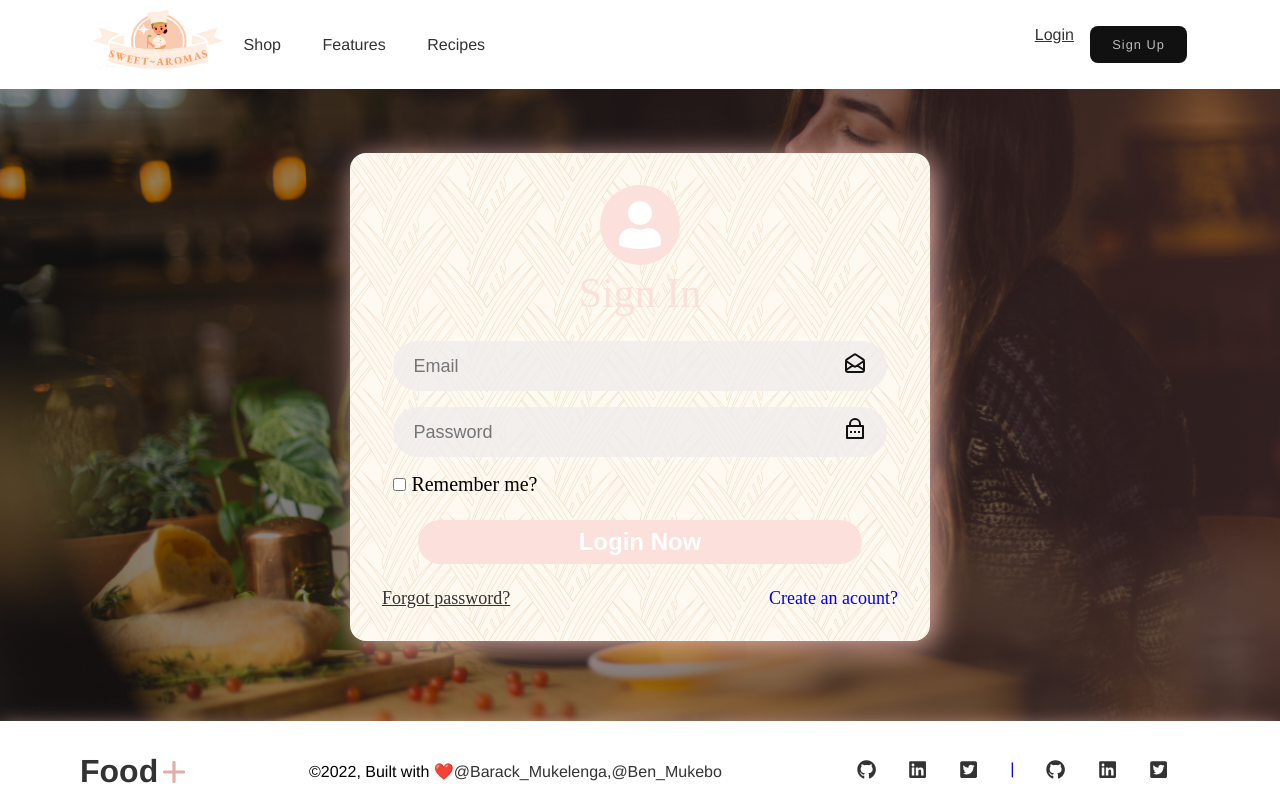
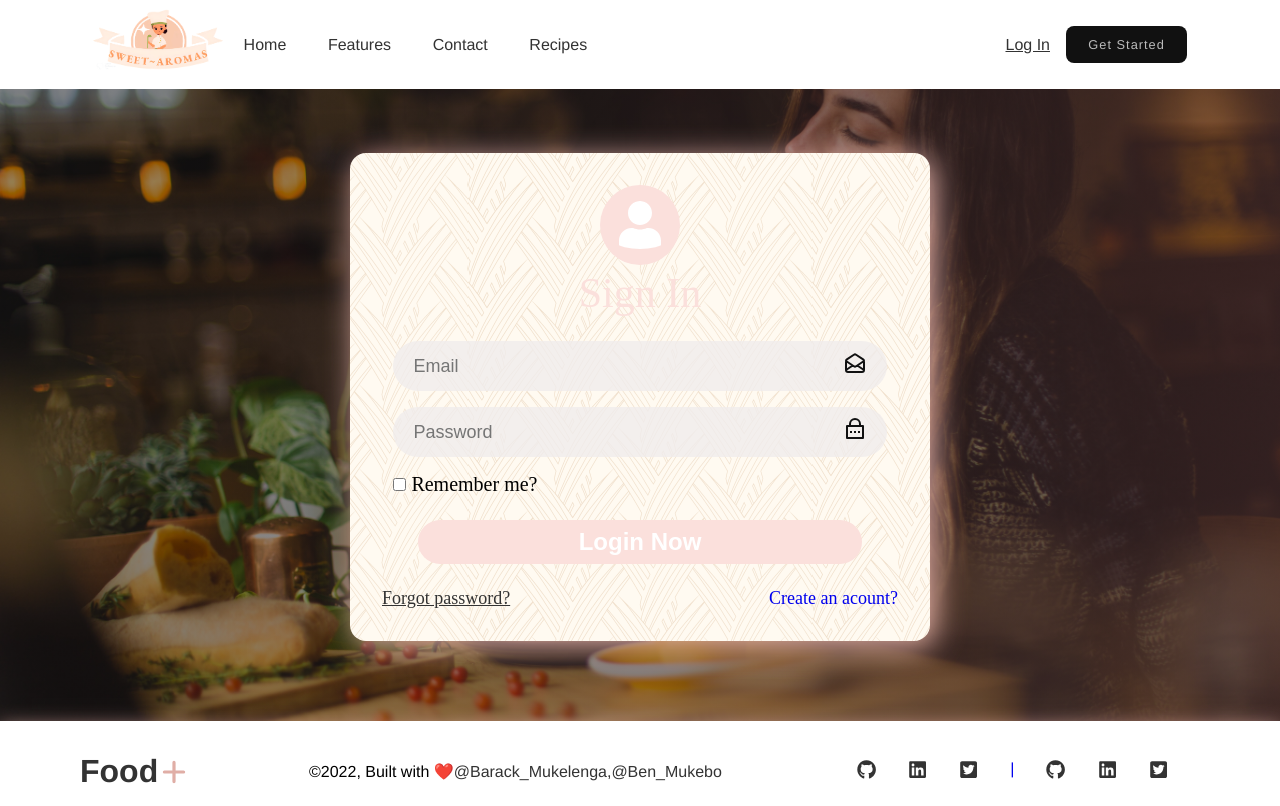
Before and after one commit to barackm/catalogue-of-recipes, a React (Create React App) app: page /login in a window 1280 px wide. Built offline with nearby package versions, Linux system fonts and the light colour scheme.

Commit message:
Refactor my code and fix logout issues

```diff
--- a/src/components/App.js
+++ b/src/components/App.js
@@ -22,34 +22,34 @@ const SidebarLayout = () => (
 );
 
 const App = () => {
-  const token = localStorage.getItem('token');
-  const [loginState, setLoginState] = useState(false);
+  const [routesUser, setRoutesUser] = useState(false);
   const [userId, setUserId] = useState('');
   const [username, setUsername] = useState('');
-  const [userToken, setUserToken] = useState(token);
+  const [userToken, setUserToken] = useState(null);
 
   useEffect(() => {
+    setUserToken(localStorage.getItem('token'));
     if (userToken) {
-      setLoginState(true);
+      setRoutesUser(true);
     }
   });
 
   return (
     <div className="ppp">
       <LoginContext.Provider value={{
-        userId, setUserId, username, setUsername, setLoginState, userToken, setUserToken,
+        userId, setUserId, username, setUsername, setRoutesUser, userToken, setUserToken,
       }}
       >
         {/* <Navigate from="/" to="/recipes" /> */}
         <Navbar />
         <Routes>
-          {/* <Route path="*" element={<NotFound />} /> */}
+          <Route path="*" element={<NotFound />} />
           <Route path="/signup" element={<Register />} />
           <Route path="/login" element={<Login />} />
           <Route exact path="/" element={<LandingPage />} />
           {/* <Route exact path="/contact" element={<Home />} />
           <Route exact path="/feature" element={<Home />} /> */}
-          {loginState
+          {routesUser
             ? (
               <Route element={<SidebarLayout />}>
                 {/* <Route path="/login" element={<Navigate from="/login" to="/" replace />} /> */}
--- a/src/components/Auth/Login.js
+++ b/src/components/Auth/Login.js
@@ -8,16 +8,16 @@ import LoginContext from '../Contexts/LoginContext';
 import styles from '../../assets/scss/Login.module.scss';
 
 const Login = () => {
+  const baseUrl = 'https://sweetaromas.herokuapp.com';
   const navigate = useNavigate();
-  const { setUserId, setUsername, setLoginState } = useContext(LoginContext);
+  const {
+    setUserId, setUsername, setRoutesUser, setUserToken,
+  } = useContext(LoginContext);
 
   const [email, setEmail] = useState('');
   const [password, setPassword] = useState('');
 
-  // const [userId, setUserId] = useState(null);
-  const baseUrl = 'https://sweetaromas.herokuapp.com';
-
-  const handleLogin = async (e) => {
+  const handleLoginUser = async (e) => {
     e.preventDefault();
     if (email === '' || password === '') return;
     const user = {
@@ -31,16 +31,13 @@ const Login = () => {
       const { authorization } = response.headers;
       const { data } = response.data;
       localStorage.setItem('token', authorization);
-
-      console.log(authorization);
-      console.log('ID: ', data.id, ' USERNAME:', data.user_name);
-
+      setUserToken(authorization);
       setUserId(data.id);
       setUsername(data.user_name);
-      setLoginState(true);
-      if (authorization) navigate('/recipes');
+      setRoutesUser(true);
+      navigate('/recipes');
     } catch (error) {
-      console.log(error);
+      console.log(error.message);
     }
   };
 
@@ -49,7 +46,7 @@ const Login = () => {
       <section className={styles['login-section']}>
         <div className={styles.loginIcon}><FaUser /></div>
         <h2>Sign In</h2>
-        <form onSubmit={handleLogin}>
+        <form onSubmit={handleLoginUser}>
           <div className={styles['div-input']}>
             <span className={styles.icon}><HiOutlineMailOpen /></span>
             <input
--- a/src/components/Auth/Register.js
+++ b/src/components/Auth/Register.js
@@ -1,4 +1,3 @@
-/* eslint-disable no-unused-vars */
 import React, { useState } from 'react';
 import { Link, useNavigate } from 'react-router-dom';
 import { FaRegUser, FaUser } from 'react-icons/fa';
@@ -32,7 +31,7 @@ const Register = () => {
       const { data } = response;
       if (data) navigate('/login');
     } catch (error) {
-      console.log(error);
+      console.log(error.message);
     }
   };
 
--- a/src/components/Navbar.jsx
+++ b/src/components/Navbar.jsx
@@ -1,58 +1,74 @@
-import React, { useState } from 'react';
+import React, { useState, useContext, useEffect } from 'react';
 import { IconContext } from 'react-icons';
-import { Link } from 'react-router-dom';
-// import { HiPlus } from 'react-icons/hi';
+import { Link, useNavigate } from 'react-router-dom';
 import { GiHamburgerMenu } from 'react-icons/gi';
 import { GrClose } from 'react-icons/gr';
 import logo from '../assets/img/logo_transparent.png';
+import LoginContext from './Contexts/LoginContext';
 
 const Navbar = () => {
+  const navigate = useNavigate();
+  const { userToken, setUserToken, setRoutesUser } = useContext(LoginContext);
+  const [isUserAuthenticated, setIsUserAuthenticated] = useState(false);
+
   const [showMenu, setShowMenu] = useState(false);
   const toggleMenu = () => setShowMenu(!showMenu);
   const closeMenu = () => setShowMenu(false);
-  let buttons;
 
-  if (localStorage.getItem('token')) {
-    buttons = (
-      <div className="login-info d-flex">
-        <li>
-          <Link to="/" className="signup-btn" onClick={() => localStorage.clear()}>Logout</Link>
-        </li>
-      </div>
-    );
-  } else {
-    (
-      buttons = (
-        <div className="login-info d-flex">
-          <li>
-            <Link to="/login" className="login-btn" onClick={closeMenu}>Login</Link>
-          </li>
-          <li>
-            <Link to="/signup" className="signup-btn" onClick={closeMenu}>Sign Up</Link>
-          </li>
-        </div>
-      )
-    );
-  }
+  const [logoDirectTo, setLogoDirectTo] = useState('./');
+  const [recipeDirectTo, setRecipeDirectTo] = useState('/login');
+
+  useEffect(() => {
+    if (userToken) {
+      setIsUserAuthenticated(true);
+      setLogoDirectTo('/recipes');
+      setRecipeDirectTo('/recipes');
+    }
+  }, [userToken]);
+
+  const logoutCurrentUser = async () => {
+    localStorage.clear();
+    setUserToken(null);
+    setRoutesUser(false);
+    setIsUserAuthenticated(false);
+    navigate('/');
+    setLogoDirectTo('/');
+    setRecipeDirectTo('/login');
+  };
+
   return (
     <div className={showMenu ? 'main-navbar-container d-flex open' : 'main-navbar-container d-flex'}>
-      <Link to="/recipies" className="nav-logo-wrapper d-flex flex-center">
+      <Link to={logoDirectTo} className="nav-logo-wrapper d-flex flex-center">
         <div className="div-logo">
           <img src={logo} alt={logo} />
         </div>
-        {/* <IconContext.Provider value={{ className: 'logo-plus-icon' }}>
-          <HiPlus />
-        </IconContext.Provider> */}
       </Link>
       <button type="button" className={showMenu ? 'navbar-overlay visible' : 'navbar-overlay'} onClick={toggleMenu}> </button>
       <nav className="d-flex flex-center flex-unit nav-links-wrapper">
         <ul className="d-flex flex-center flex-between links-container">
           <div className="d-flex flex-center links">
-            <li><Link to="/" onClick={closeMenu}>Shop</Link></li>
-            <li><Link to="/" onClick={closeMenu}>Features</Link></li>
-            <li><Link to="/" onClick={closeMenu}>Recipes</Link></li>
+            <li><Link to="/" onClick={closeMenu}>Home</Link></li>
+            <li><Link to={logoDirectTo} onClick={closeMenu}>Features</Link></li>
+            <li><Link to={logoDirectTo} onClick={closeMenu}>Contact</Link></li>
+            <li><Link to={recipeDirectTo} onClick={closeMenu}>Recipes</Link></li>
           </div>
-          {buttons}
+          {isUserAuthenticated ? (
+            <div className="login-info d-flex">
+              <li className="signup-btn-div">
+                <button type="button" className="signup-btn" onClick={() => logoutCurrentUser()}>Logout</button>
+              </li>
+            </div>
+          ) : (
+            <div className="login-info d-flex flex-center">
+              <li>
+                <Link to="/login" className="login-btn" onClick={closeMenu}>Log In</Link>
+              </li>
+              <li className="signup-btn-div">
+                <Link to="/signup" className="signup-btn" onClick={closeMenu}>Get Started</Link>
+              </li>
+            </div>
+          )}
+
           <button type="button" className="close-menu-btn menu-closed" onClick={toggleMenu}>
             <IconContext.Provider value={{ className: 'close-menu-icon' }}>
               <GrClose />
```
